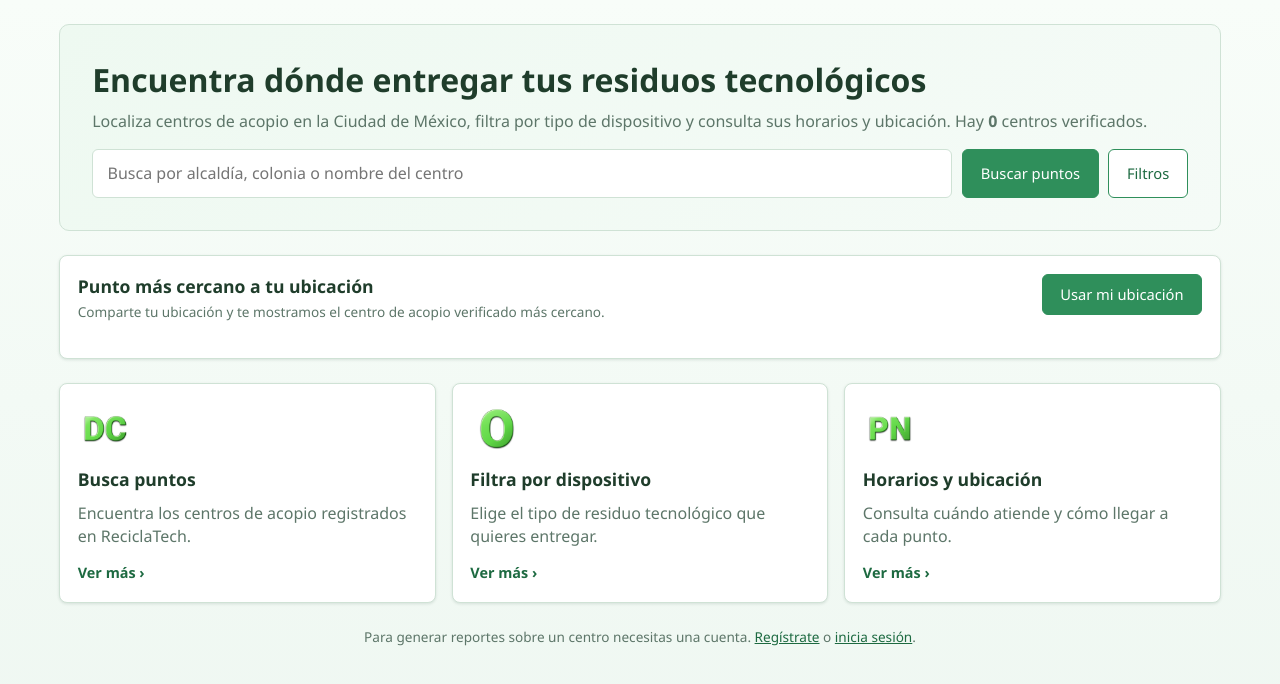
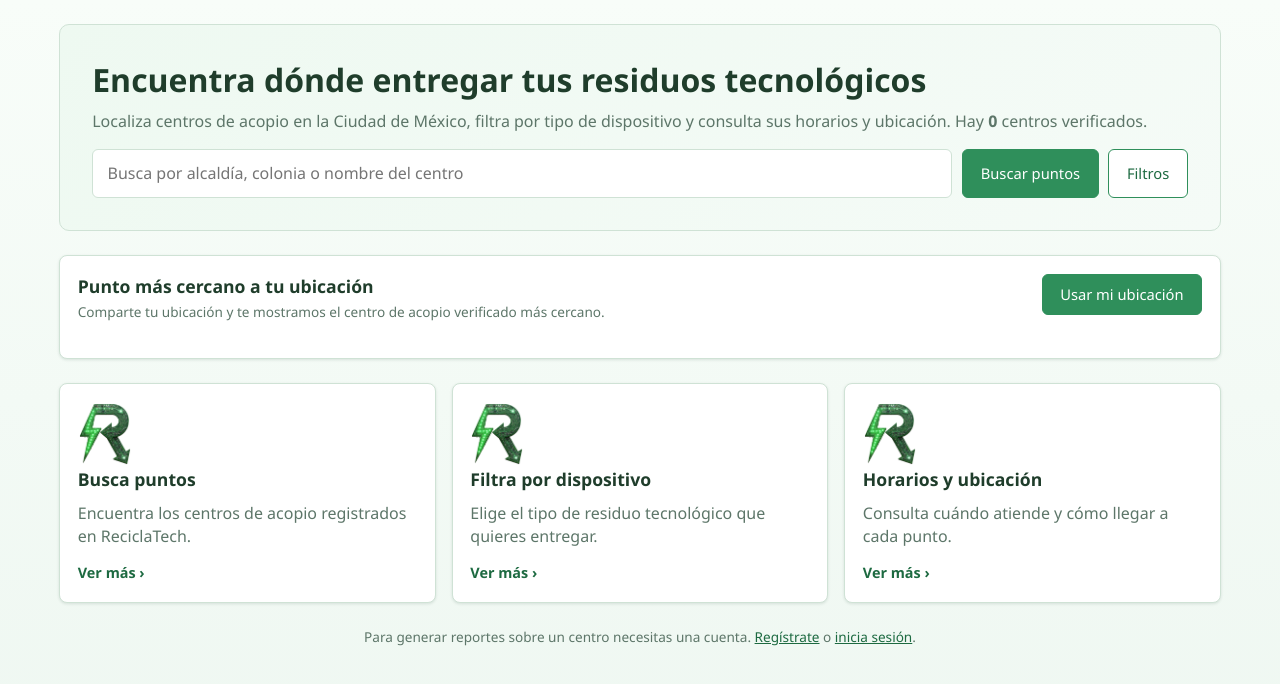
Before and after one commit to DEADPOOY/reciclame_esta, a website: page paginas/publico/Index.html in a window 1280 px wide. Drawn offline with Linux system fonts and the light colour scheme; no server answers.

Commit message:
no dcopn

```diff
--- a/paginas/publico/Index.html
+++ b/paginas/publico/Index.html
@@ -36,9 +36,9 @@
 </section>
 
 <section class="rejilla c3" aria-label="Qué puedes hacer">
-  <a class="tarjeta tarjeta-enlace" href="../usuarios/Buscar.html"><div class="icono icono-logo" aria-hidden="true"><img src="/imagenes/logo-DC.png" alt=""></div><h2>Busca puntos</h2><p class="suave">Encuentra los centros de acopio registrados en ReciclaTech.</p><span class="mas">Ver más ›</span></a>
-  <a class="tarjeta tarjeta-enlace" href="../usuarios/Filtro.html"><div class="icono icono-logo" aria-hidden="true"><img src="/imagenes/logo-O.png" alt=""></div><h2>Filtra por dispositivo</h2><p class="suave">Elige el tipo de residuo tecnológico que quieres entregar.</p><span class="mas">Ver más ›</span></a>
-  <a class="tarjeta tarjeta-enlace" href="../usuarios/Horarios.html"><div class="icono icono-logo" aria-hidden="true"><img src="/imagenes/logo-PN.png" alt=""></div><h2>Horarios y ubicación</h2><p class="suave">Consulta cuándo atiende y cómo llegar a cada punto.</p><span class="mas">Ver más ›</span></a>
+  <a class="tarjeta tarjeta-enlace" href="../usuarios/Buscar.html"><div class="icono icono-logo" aria-hidden="true"><img src="/imagenes/logo.png" alt=""></div><h2>Busca puntos</h2><p class="suave">Encuentra los centros de acopio registrados en ReciclaTech.</p><span class="mas">Ver más ›</span></a>
+  <a class="tarjeta tarjeta-enlace" href="../usuarios/Filtro.html"><div class="icono icono-logo" aria-hidden="true"><img src="/imagenes/logo.png" alt=""></div><h2>Filtra por dispositivo</h2><p class="suave">Elige el tipo de residuo tecnológico que quieres entregar.</p><span class="mas">Ver más ›</span></a>
+  <a class="tarjeta tarjeta-enlace" href="../usuarios/Horarios.html"><div class="icono icono-logo" aria-hidden="true"><img src="/imagenes/logo.png" alt=""></div><h2>Horarios y ubicación</h2><p class="suave">Consulta cuándo atiende y cómo llegar a cada punto.</p><span class="mas">Ver más ›</span></a>
 </section>
 <p class="suave chico centrado" style="margin-top:1.5rem">Para generar reportes sobre un centro necesitas una cuenta. <a href="Registro.html">Regístrate</a> o <a href="Login.html">inicia sesión</a>.</p>
 
```
